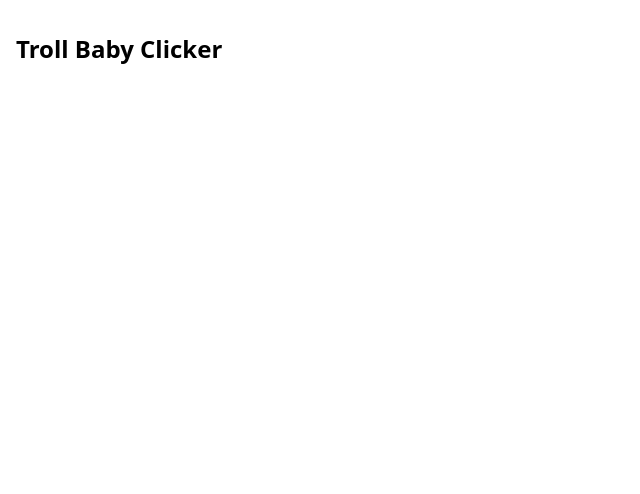
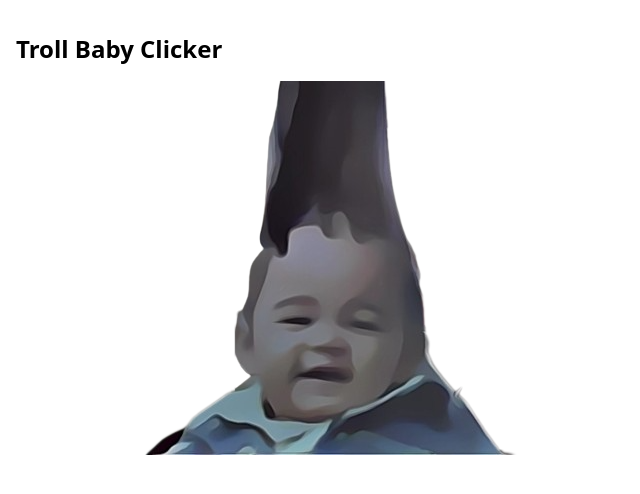
Before and after one commit to bearyawneee/Troll-Baby-Clicker, a plain HTML site: page index.html in a window 1280 px wide. Shown: the whole page, without its empty margins (0-640 px from the left). Drawn offline with Linux system fonts and the light colour scheme.

Commit message:
1 file modified

```diff
--- a/index.html
+++ b/index.html
@@ -10,7 +10,7 @@
   <body>
     <main>
       <h1>Troll Baby Clicker</h1>
-      <img src="">
+      <img src="AnimatedTrollBaby.png">
     </main>
   </body>
 </html>
```
